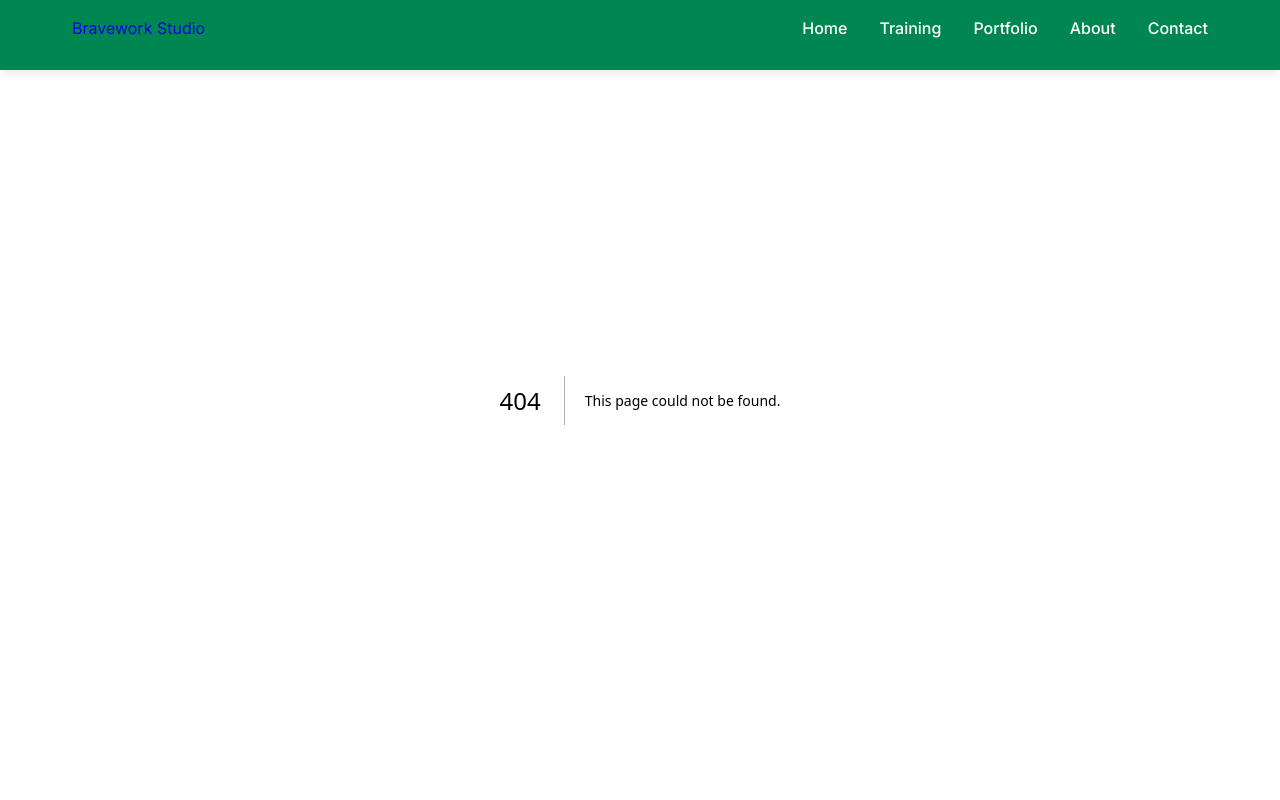
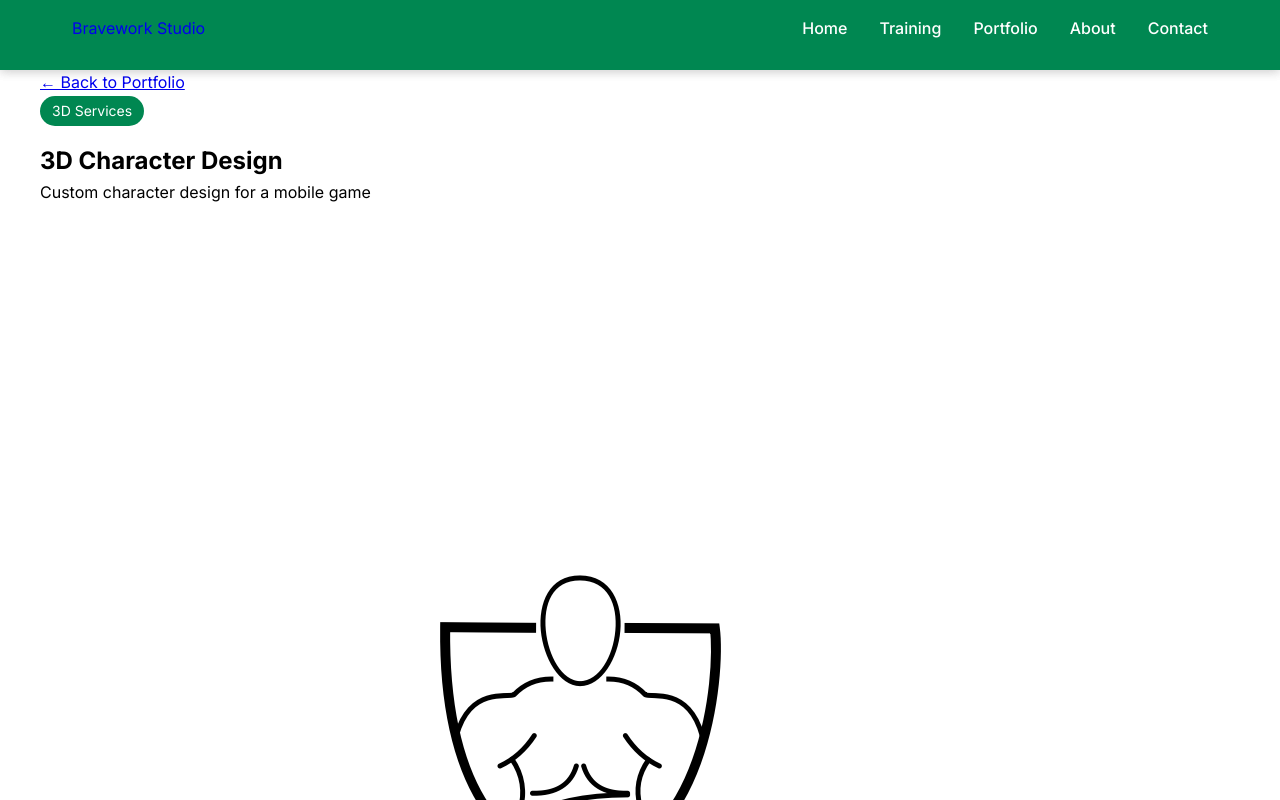
Before and after one commit to bravono/bravework-studio, a Next.js app: page /portfolio/3d-character-design in a window 1280 px wide. Before the commit this address had no page. Shown: the top 800 px of the page. Built offline with nearby package versions, Linux system fonts and the light colour scheme.

Commit message:
Feat: Add individual portfolio page and hyperlinks to view porfolio details

```diff
--- /dev/null
+++ b/app/portfolio/[id]/page.tsx
@@ -0,0 +1,230 @@
+'use client';
+
+import React from 'react';
+import Navbar from '../../components/Navbar';
+import Link from 'next/link';
+
+// This would typically come from a database or API
+const projects = [
+  {
+    id: '3d-character-design',
+    title: '3D Character Design',
+    category: '3D Services',
+    image: '/Bravework_Studio-Logo_black-Transparent-bg.png',
+    description: 'Custom character design for a mobile game',
+    details: {
+      client: 'Game Studio X',
+      year: '2024',
+      tools: ['Blender', 'ZBrush', 'Substance Painter'],
+      description: 'A detailed 3D character design project for a mobile game. The character was created with a focus on stylized aesthetics while maintaining realistic proportions and appealing features.',
+      challenges: [
+        'Creating a unique character design that stands out',
+        'Optimizing the model for mobile performance',
+        'Achieving the right balance between style and realism'
+      ],
+      solutions: [
+        'Developed a distinctive character silhouette',
+        'Implemented efficient topology and texture mapping',
+        'Created a custom shader for the desired visual style'
+      ]
+    }
+  },
+  {
+    id: 'ecommerce-website',
+    title: 'E-commerce Website',
+    category: 'Web Development',
+    image: '/Bravework_Studio-Logo_black-Transparent-bg.png',
+    description: 'Full-stack e-commerce platform with modern UI',
+    details: {
+      client: 'Retail Solutions Inc.',
+      year: '2024',
+      tools: ['Next.js', 'Node.js', 'MongoDB', 'Stripe'],
+      description: 'A comprehensive e-commerce platform featuring a modern, responsive design with advanced filtering, search capabilities, and secure payment integration.',
+      challenges: [
+        'Implementing real-time inventory management',
+        'Optimizing performance for high traffic',
+        'Ensuring secure payment processing'
+      ],
+      solutions: [
+        'Developed a robust caching system',
+        'Implemented server-side rendering for better SEO',
+        'Integrated secure payment gateway with fraud detection'
+      ]
+    }
+  },
+  {
+    id: 'mobile-app-ui',
+    title: 'Mobile App UI',
+    category: 'UI/UX Design',
+    image: '/Bravework_Studio-Logo_black-Transparent-bg.png',
+    description: 'User interface design for a fitness tracking app',
+    details: {
+      client: 'FitLife Technologies',
+      year: '2024',
+      tools: ['Figma', 'Adobe XD', 'Protopie'],
+      description: 'A modern and intuitive mobile app interface design focusing on user engagement and seamless navigation for fitness tracking and workout planning.',
+      challenges: [
+        'Creating an engaging onboarding experience',
+        'Designing intuitive workout tracking interface',
+        'Ensuring accessibility for all users'
+      ],
+      solutions: [
+        'Developed interactive onboarding tutorials',
+        'Created customizable workout dashboard',
+        'Implemented comprehensive accessibility features'
+      ]
+    }
+  },
+  {
+    id: 'architectural-visualization',
+    title: 'Architectural Visualization',
+    category: '3D Services',
+    image: '/Bravework_Studio-Logo_black-Transparent-bg.png',
+    description: 'Realistic 3D visualization of a modern building',
+    details: {
+      client: 'Modern Architects Co.',
+      year: '2024',
+      tools: ['3ds Max', 'V-Ray', 'Photoshop'],
+      description: 'High-quality architectural visualization project showcasing a modern commercial building with realistic materials, lighting, and environmental effects.',
+      challenges: [
+        'Achieving photorealistic material quality',
+        'Optimizing render times for large scenes',
+        'Creating accurate lighting simulation'
+      ],
+      solutions: [
+        'Developed custom material libraries',
+        'Implemented efficient rendering techniques',
+        'Created dynamic lighting system'
+      ]
+    }
+  },
+  {
+    id: 'corporate-website',
+    title: 'Corporate Website',
+    category: 'Web Development',
+    image: '/Bravework_Studio-Logo_black-Transparent-bg.png',
+    description: 'Responsive corporate website with CMS integration',
+    details: {
+      client: 'Global Enterprises Ltd.',
+      year: '2024',
+      tools: ['WordPress', 'React', 'Tailwind CSS'],
+      description: 'A professional corporate website featuring a modern design, content management system, and seamless integration with various business tools.',
+      challenges: [
+        'Implementing multilingual support',
+        'Creating efficient content management workflow',
+        'Ensuring cross-browser compatibility'
+      ],
+      solutions: [
+        'Developed custom translation system',
+        'Created intuitive content management interface',
+        'Implemented comprehensive testing suite'
+      ]
+    }
+  },
+  {
+    id: 'brand-identity',
+    title: 'Brand Identity',
+    category: 'UI/UX Design',
+    image: '/Bravework_Studio-Logo_black-Transparent-bg.png',
+    description: 'Complete brand identity design system',
+    details: {
+      client: 'StartupX',
+      year: '2024',
+      tools: ['Adobe Illustrator', 'Photoshop', 'InDesign'],
+      description: 'A comprehensive brand identity project including logo design, color palette, typography, and brand guidelines for consistent visual communication.',
+      challenges: [
+        'Creating memorable brand mark',
+        'Developing scalable design system',
+        'Ensuring brand consistency across platforms'
+      ],
+      solutions: [
+        'Designed distinctive logo with multiple variations',
+        'Created comprehensive style guide',
+        'Developed brand asset management system'
+      ]
+    }
+  }
+];
+
+export default function PortfolioItem({ params }: { params: { id: string } }) {
+  const project = projects.find(p => p.id === params.id);
+
+  if (!project) {
+    return (
+      <main>
+        <Navbar />
+        <div className="container">
+          <h1>Project not found</h1>
+          <Link href="/portfolio" className="btn-primary">Back to Portfolio</Link>
+        </div>
+      </main>
+    );
+  }
+
+  return (
+    <main>
+      <Navbar />
+      <section className="portfolio-detail-section">
+        <div className="container">
+          <Link href="/portfolio" className="back-link">← Back to Portfolio</Link>
+
+          <div className="portfolio-detail">
+            <div className="portfolio-detail-header">
+              <span className="portfolio-category">{project.category}</span>
+              <h1>{project.title}</h1>
+              <p className="portfolio-description">{project.description}</p>
+            </div>
+
+            <div className="portfolio-detail-image">
+              <img src={project.image} alt={project.title} />
+            </div>
+
+            <div className="portfolio-detail-content">
+              <div className="project-info">
+                <div className="info-item">
+                  <h3>Client</h3>
+                  <p>{project.details.client}</p>
+                </div>
+                <div className="info-item">
+                  <h3>Year</h3>
+                  <p>{project.details.year}</p>
+                </div>
+                <div className="info-item">
+                  <h3>Tools Used</h3>
+                  <div className="tools-list">
+                    {project.details.tools.map((tool, index) => (
+                      <span key={index} className="tool-tag">{tool}</span>
+                    ))}
+                  </div>
+                </div>
+              </div>
+
+              <div className="project-description">
+                <h2>Project Overview</h2>
+                <p>{project.details.description}</p>
+              </div>
+
+              <div className="project-challenges">
+                <h2>Challenges</h2>
+                <ul>
+                  {project.details.challenges.map((challenge, index) => (
+                    <li key={index}>{challenge}</li>
+                  ))}
+                </ul>
+              </div>
+
+              <div className="project-solutions">
+                <h2>Solutions</h2>
+                <ul>
+                  {project.details.solutions.map((solution, index) => (
+                    <li key={index}>{solution}</li>
+                  ))}
+                </ul>
+              </div>
+            </div>
+          </div>
+        </div>
+      </section>
+    </main>
+  );
+}
```
Also changed, not shown: app/portfolio/page.tsx (+10 -3 lines).
